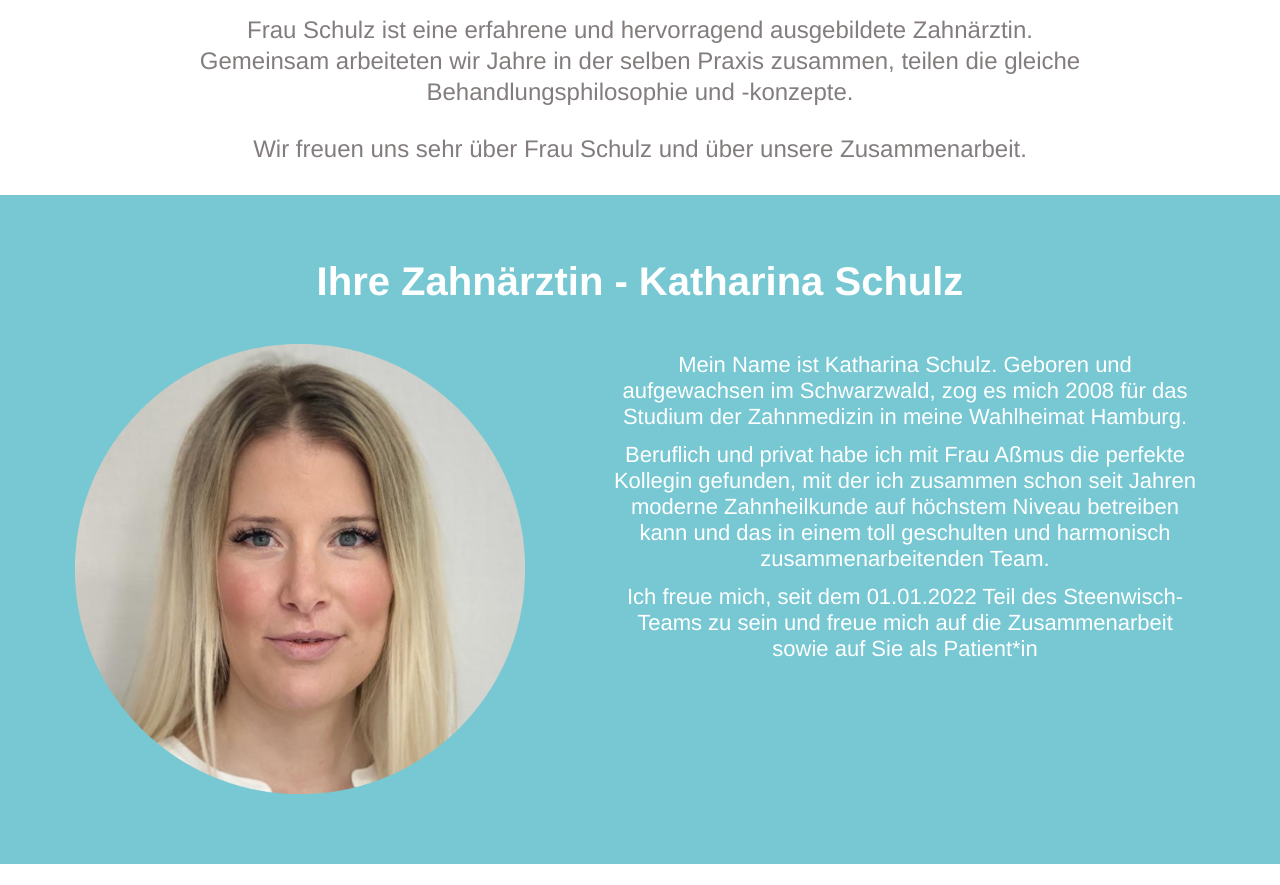
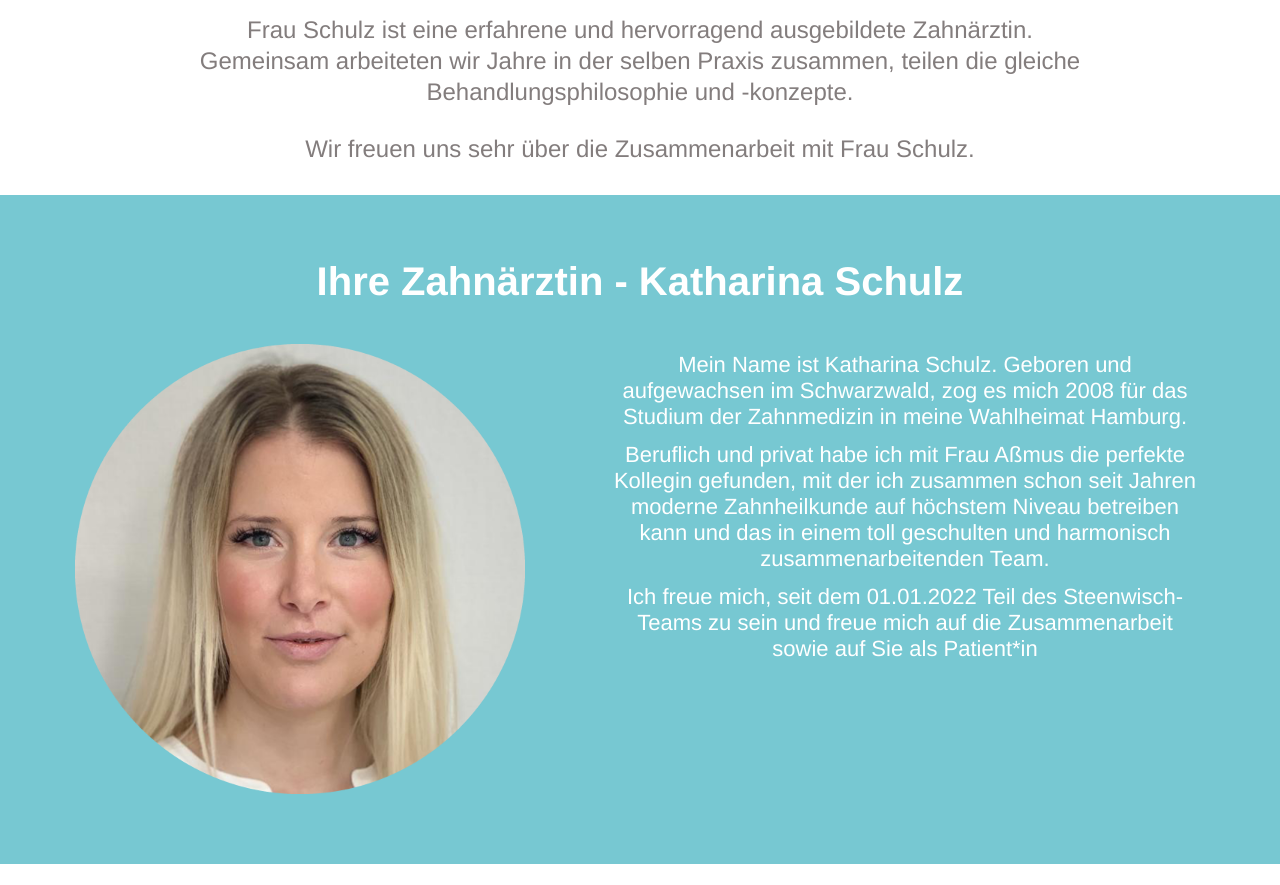
Before and after one commit to Floschen/zahnarztpraxis-assmus-website_update_jan, a plain HTML site: page index.html in a window 1280 px wide. Shown: the part 2260-3145 px from the top of the page. Drawn offline with Linux system fonts and the light colour scheme.

Commit message:
Update index.html

```diff
--- a/index.html
+++ b/index.html
@@ -73,7 +73,7 @@
           <h3 class="growing_team--headline">Unser Team wächst!</h3>
           <p class="growing_team-section__copy">Seit dem 05.01.2022 heißen wir meine Kollegin und Freundin Katharina Schulz herzlich Willkommen.</p><br>
           <p class="growing_team-section__copy">Frau Schulz ist eine erfahrene und hervorragend ausgebildete Zahnärztin. Gemeinsam arbeiteten wir Jahre in der selben Praxis zusammen, teilen die gleiche Behandlungsphilosophie und -konzepte.</p><br>
-          <p class="growing_team-section__copy">Wir freuen uns sehr über Frau Schulz und über unsere Zusammenarbeit.</p><br>
+          <p class="growing_team-section__copy">Wir freuen uns sehr über die Zusammenarbeit mit Frau Schulz.</p><br>
         </div>
       </div>
       <div id="zahnaerztin_2">
```
